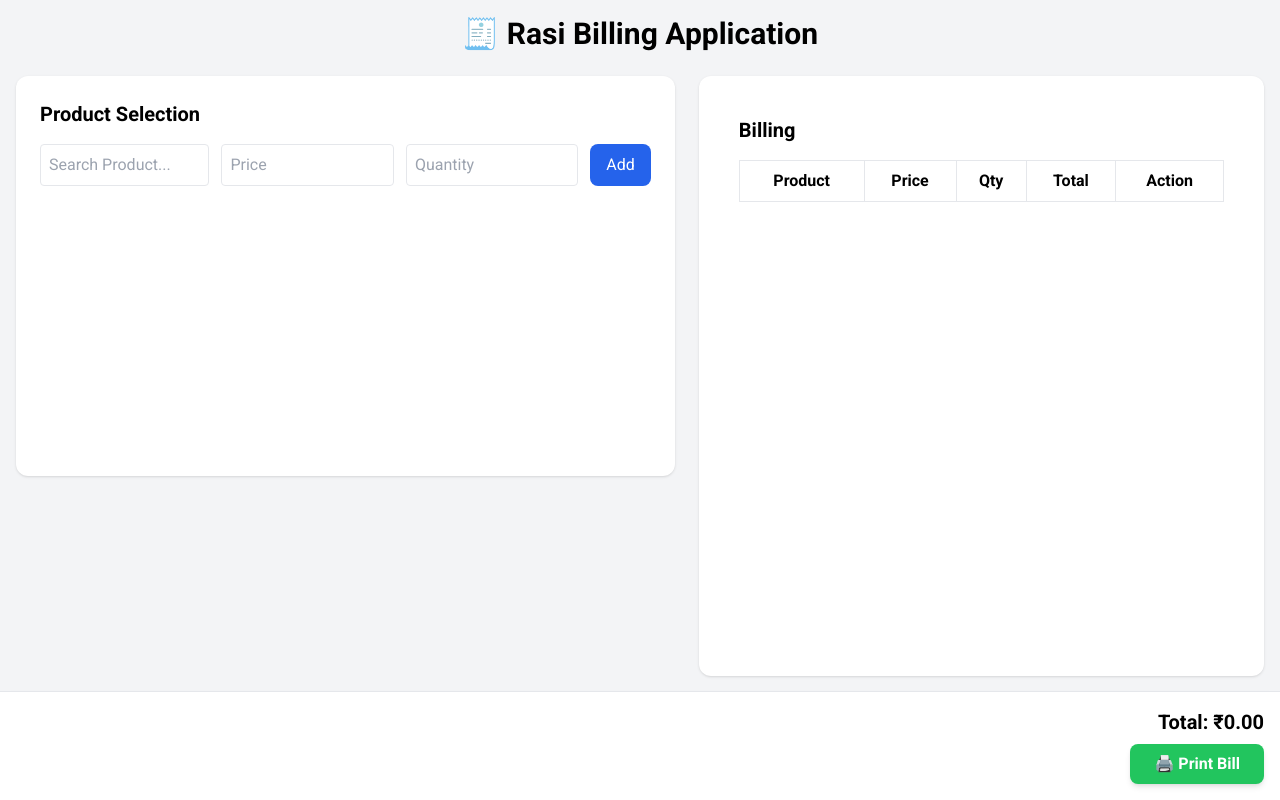
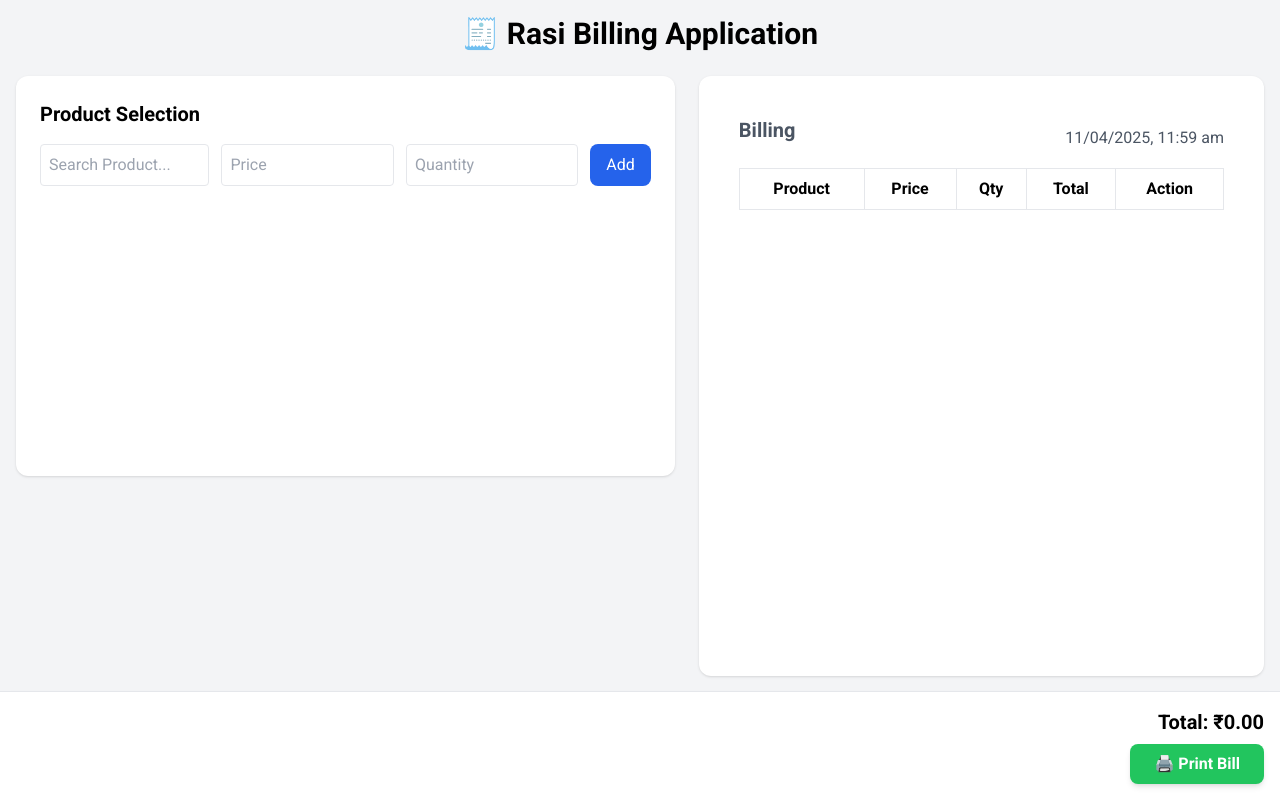
Before and after one commit to Mohammed-NavasKhan/codeconvert-mine, a React (Vite) app in the folder frontend/: page / in a window 1280 px wide. Built offline with nearby package versions, Linux system fonts and the light colour scheme.

Commit message:
changes on dates

```diff
--- a/frontend/src/components/BillPDF.jsx
+++ b/frontend/src/components/BillPDF.jsx
@@ -15,8 +15,14 @@ const BillPDF = ({ selectedProducts, total, height }) => {
     title: {
       fontSize: 30,
       textAlign: "center",
+      marginBottom: 5,
+      fontWeight: "bold",
+    },
+    date: {
+      fontSize: 9,
+      textAlign: "center",
       marginBottom: 10,
-      fontWeight: "bold",
+      color: "#666",
     },
     table: {
       display: "table",
@@ -54,6 +60,13 @@ const BillPDF = ({ selectedProducts, total, height }) => {
     <Document>
       <Page size={{ width: 226.77, height: height }} style={styles.page}>
         <Text style={styles.title}>Rasi</Text>
+        <Text style={styles.date}>{new Date().toLocaleDateString('en-IN', {
+          day: '2-digit',
+          month: '2-digit',
+          year: 'numeric',
+          hour: '2-digit',
+          minute: '2-digit'
+        })}</Text>
 
         <View style={styles.table}>
           <View style={styles.tableRow}>
--- a/frontend/src/components/Billing.jsx
+++ b/frontend/src/components/Billing.jsx
@@ -58,8 +58,18 @@ const Billing = ({ products }) => {
     <div className="relative flex flex-col h-full">
       {/* Scrollable content area */}
       <div className="overflow-auto flex-1 pr-4 pl-4 pt-4 pb-32">
+        <div className="mb-2 text-gray-600 flex justify-between items-center">
           <h2 className="text-xl font-bold mb-4">Billing</h2>
-
+          <p>
+            {new Date().toLocaleDateString("en-IN", {
+              day: "2-digit",
+              month: "2-digit",
+              year: "numeric",
+              hour: "2-digit",
+              minute: "2-digit",
+            })}
+          </p>
+        </div>
         <table className="w-full border-collapse border border-gray-300">
           <thead>
             <tr>
@@ -79,7 +89,9 @@ const Billing = ({ products }) => {
                     type="number"
                     className="w-20 border rounded p-1"
                     value={item.price}
-                  onChange={(e) => handleChange(index, "price", e.target.value)}
+                    onChange={(e) =>
+                      handleChange(index, "price", e.target.value)
+                    }
                   />
                 </td>
                 <td className="border p-2">
@@ -107,15 +119,12 @@ const Billing = ({ products }) => {
             ))}
           </tbody>
         </table>
-
       </div>
 
       {/* Fixed bottom section */}
       <div className="fixed bottom-0 left-0 right-0 bg-white border-t shadow-lg p-4">
         <div className="text-right mb-2">
-          <span className="text-xl font-bold">
-            Total: ₹{total.toFixed(2)}
-          </span>
+          <span className="text-xl font-bold">Total: ₹{total.toFixed(2)}</span>
         </div>
         <div className="flex justify-end">
           <button
```
Lines whose indentation alone changed are shown as unchanged.
